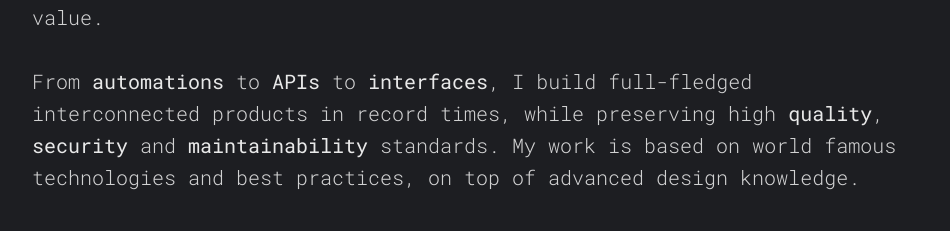
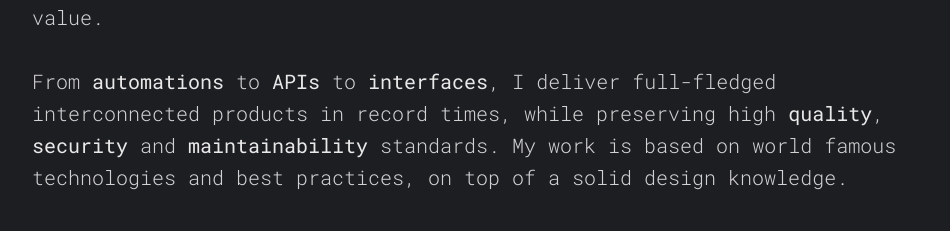
Before and after one commit to noclat/noclat.com, a plain HTML site: page index.html in a window 1280 px wide. Shown: the part 671-902 px from the top of the page, without its empty margins (160-1110 px from the left). Drawn offline with Linux system fonts and the light colour scheme.

Commit message:
minor changes

```diff
--- a/index.html
+++ b/index.html
@@ -90,8 +90,8 @@
       I use <strong>web technologies</strong> to tailor <strong>custom tools</strong> to fill those gaps, empowering your people to <strong>reinvest many hours a week</strong> on what brings value.
     </p>
     <p>
-      From <strong>automations</strong> to <strong>APIs</strong> to <strong>interfaces</strong>, I build full-fledged interconnected products in record times, while preserving high <strong>quality</strong>, <strong>security</strong> and <strong>maintainability</strong> standards.
-      My work is based on world famous technologies and best practices, on top of advanced design knowledge.
+      From <strong>automations</strong> to <strong>APIs</strong> to <strong>interfaces</strong>, I deliver full-fledged interconnected products in record times, while preserving high <strong>quality</strong>, <strong>security</strong> and <strong>maintainability</strong> standards.
+      My work is based on world famous technologies and best practices, on top of a solid design knowledge.
     </p>
     <p>
       I am Nicolas Torres, a 27 year-old full-stack developer, designer and minimalist who started to code at 13.
```
